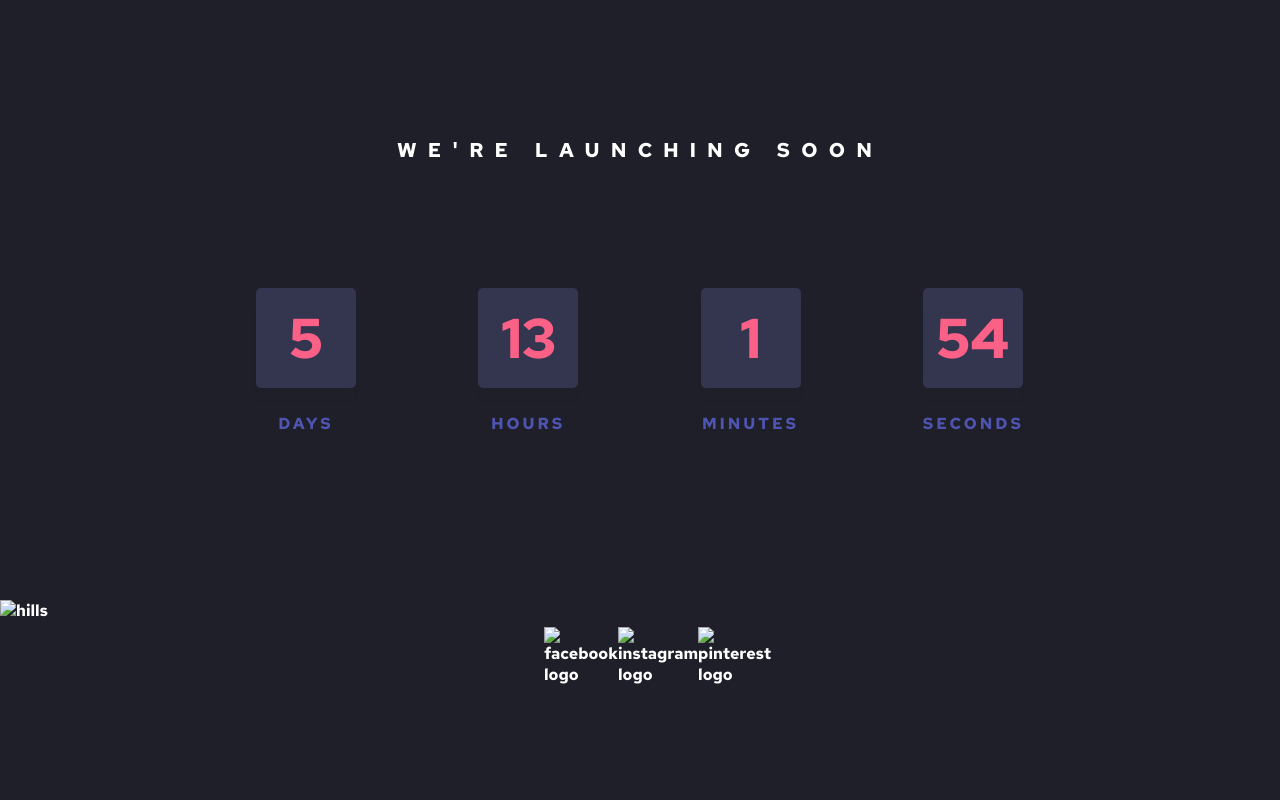
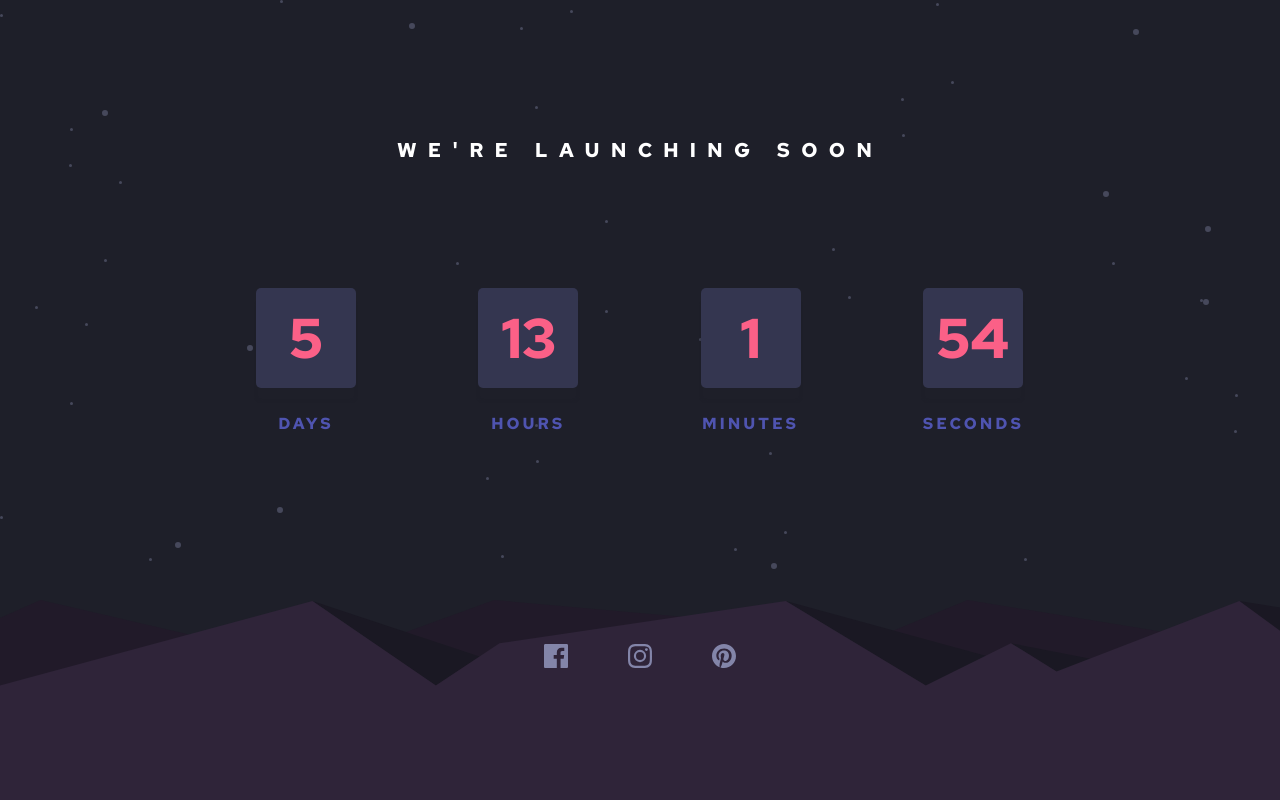
Before and after one commit to happi89/countdown, a plain HTML site: page index.html in a window 1280 px wide. Drawn offline with Linux system fonts and the light colour scheme; the site is published under a folder, as on GitHub Pages, so addresses that start at the root find nothing.

Commit message:
svg not wroking fix #1 attempt

```diff
--- a/index.html
+++ b/index.html
@@ -40,11 +40,11 @@
 
   <footer>
     <div class="icons">
-      <img src="../images/icon-facebook.svg" alt="facebook logo">
-      <img src="../images/icon-instagram.svg" alt="instagram logo">
-      <img src="../images/icon-pinterest.svg" alt="pinterest logo">
+      <img src="./images/icon-facebook.svg" alt="facebook logo">
+      <img src="./images/icon-instagram.svg" alt="instagram logo">
+      <img src="./images/icon-pinterest.svg" alt="pinterest logo">
     </div>
   </footer>
-  <img src="/images/pattern-hills.svg" alt="hills" class="hills">
+  <img src="./images/pattern-hills.svg" alt="hills" class="hills">
 </body>
 </html>
--- a/style.css
+++ b/style.css
@@ -6,7 +6,7 @@
 }
 
 body {
-  background-image: url('../images/bg-stars.svg');
+  background-image: url('./images/bg-stars.svg');
   background-color: hsl(235, 16%, 14%);
   background-repeat: no-repeat;
   font-family: 'Red Hat Text', sans-serif;
```
